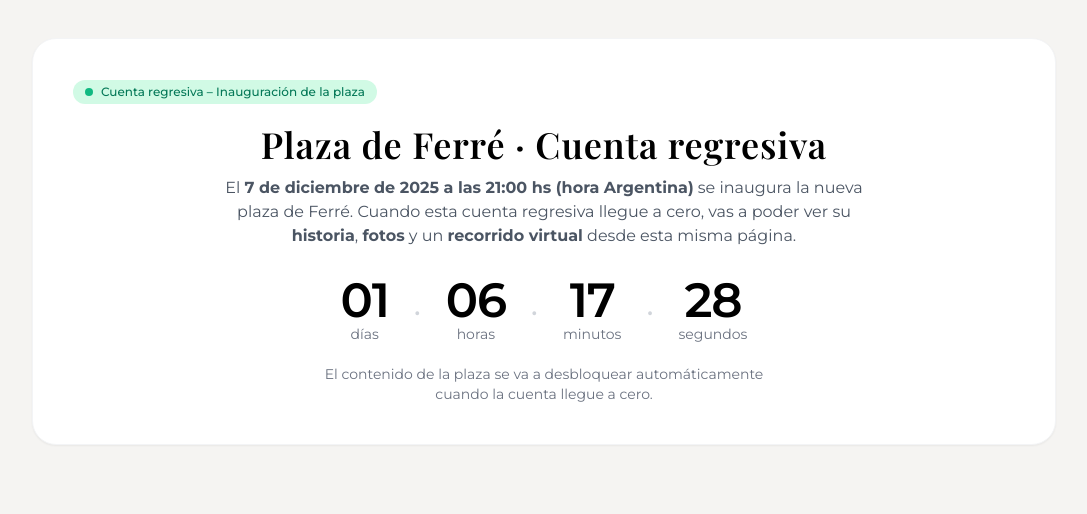
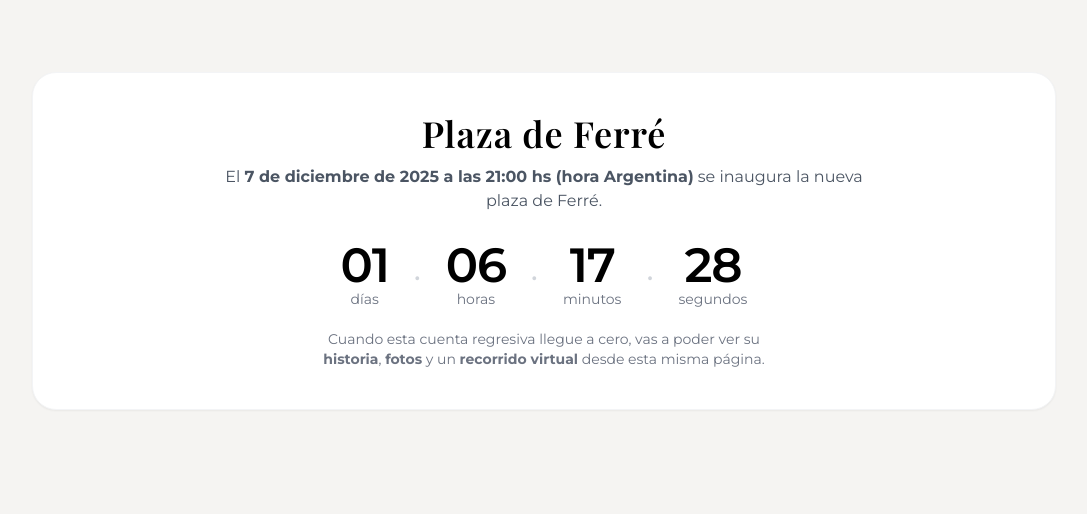
Before and after one commit to davidcurras/bibliotecaferre, a plain HTML site: page plaza.html in a window 1280 px wide. Shown: the part 112-626 px from the top of the page, without its empty margins (96-1183 px from the left). Drawn offline with nearby package versions, Linux system fonts and the light colour scheme.

Commit message:
Plaza content

```diff
--- a/plaza.html
+++ b/plaza.html
@@ -135,20 +135,13 @@
           id="pre-event"
           class="bg-white border border-gray-100 rounded-3xl px-6 py-8 sm:px-10 sm:py-10 shadow-sm"
         >
-          <p class="inline-flex items-center gap-2 text-xs font-medium bg-emerald-100 text-emerald-700 px-3 py-1 rounded-full mb-5">
-            <span class="w-2 h-2 rounded-full bg-emerald-500"></span>
-            Cuenta regresiva – Inauguración de la plaza
-          </p>
-
           <header class="mb-7 text-center">
             <h1 class="font-serif text-3xl sm:text-4xl font-semibold leading-tight mb-3 tracking-wide">
-              Plaza de Ferré · Cuenta regresiva
+              Plaza de Ferré
             </h1>
             <p class="text-sm sm:text-base text-gray-600 max-w-2xl mx-auto">
               El <strong>7 de diciembre de 2025 a las 21:00&nbsp;hs (hora Argentina)</strong>
-              se inaugura la nueva plaza de Ferré. Cuando esta cuenta regresiva llegue a cero,
-              vas a poder ver su <strong>historia</strong>, <strong>fotos</strong> y un
-              <strong>recorrido virtual</strong> desde esta misma página.
+              se inaugura la nueva plaza de Ferré.
             </p>
           </header>
 
@@ -209,7 +202,9 @@
             </div>
 
             <p class="text-xs sm:text-sm text-gray-500 max-w-md text-center">
-              El contenido de la plaza se va a desbloquear automáticamente cuando la cuenta llegue a cero.
+              Cuando esta cuenta regresiva llegue a cero,
+              vas a poder ver su <strong>historia</strong>, <strong>fotos</strong> y un
+              <strong>recorrido virtual</strong> desde esta misma página.
             </p>
           </div>
         </section>
@@ -220,10 +215,6 @@
           class="hidden bg-white border border-gray-100 rounded-3xl px-6 py-8 sm:px-10 sm:py-10 shadow-sm"
         >
           <header class="mb-7 text-center md:text-left">
-            <p class="inline-flex items-center gap-2 text-xs font-medium bg-emerald-100 text-emerald-700 px-3 py-1 rounded-full mb-4">
-              <span class="w-2 h-2 rounded-full bg-emerald-500"></span>
-              Contenido desbloqueado – Plaza de Ferré
-            </p>
             <h1 class="font-serif text-3xl sm:text-4xl font-semibold leading-tight mb-3 tracking-wide">
               Plaza de Ferré · Historia y recorrido
             </h1>
```
